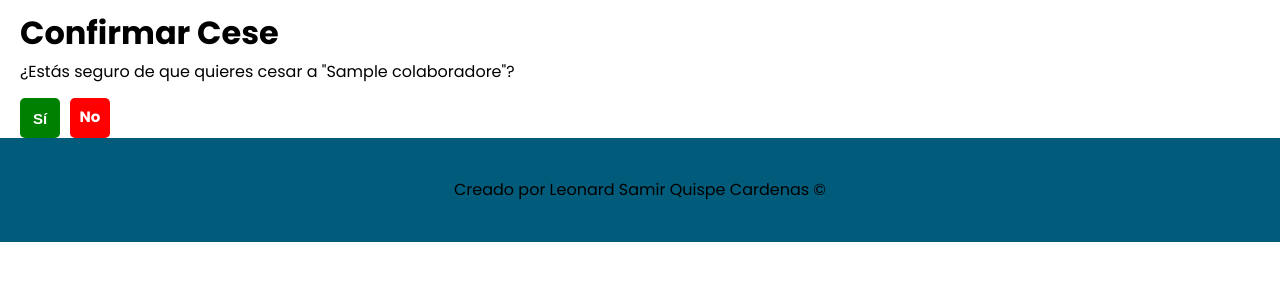
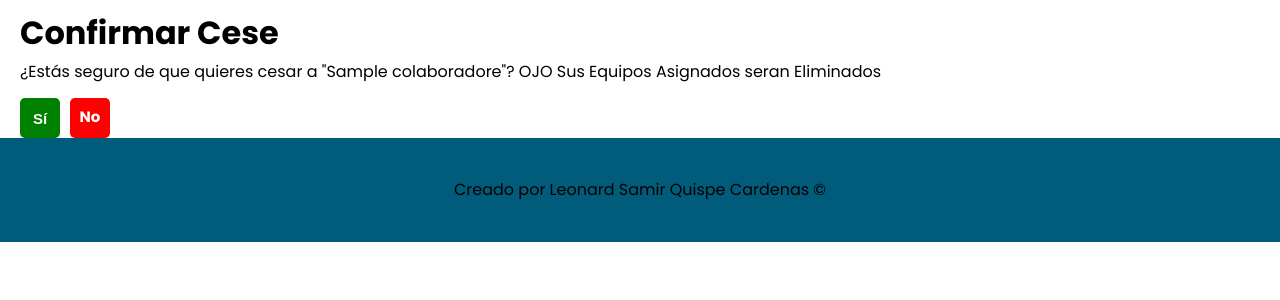
Before and after one commit to ViTh0X/incasur-projecto, a Django app: page /colaboradores/cesar-colaborador/1/ in a window 1280 px wide. Shown: the part 64-364 px from the top of the page. Run offline with Django 5.2, Linux system fonts and the light colour scheme; a user stored in the database is signed in; tables that the repository leaves empty hold one stand-in row (values such as "Sample post"); parts of the project's set-up code (start-up, migrations or seed data) failed here and were passed over; some libraries are stand-ins or nearby versions.

Commit message:
Agregrando el modelo equipos informaticos ti

```diff
--- a/AdministradorTI/colaboradores/views.py
+++ b/AdministradorTI/colaboradores/views.py
@@ -19,7 +19,7 @@ from inventario_hardware.models import inventario_hardware, faltantes_inventario
 from inventario_software.models import faltantes_inventario_software
 
 from .models import colaboradores, colaboradorForm, estado_colaboradores,colaboradorForm_editar
-from ips.models import tipo_estado_ips, ips, ipForm
+from ips.models import tipo_estado_ips, ips, ipForm, equipos_informaticos_ti
 
 from django.contrib.auth.decorators import login_required
 # Create your views here.
@@ -169,22 +169,17 @@ def editar_colaborador(request,pk):
 def cesar_colaborador(request,pk):
     colaborador = get_object_or_404(colaboradores,pk=pk)
     if request.method == 'POST':
-        ip_colaborador = get_object_or_404(ips,colaborador_asignado=colaborador)
+        pcs_laptops = ips.objects.filter(colaborador_asignado=colaborador)
+        equipos_informaticos = equipos_informaticos_ti.objects.filter(colaborador_asignado=colaborador)
         nombre_colaborador = colaborador.nombre_colaborador
 
         estado_colaborador = get_object_or_404(estado_colaboradores,pk=2)
         colaborador.estado_colaboradores = estado_colaborador
         colaborador.save()
 
-        estado_ocupado_ip = get_object_or_404(tipo_estado_ips,codigo_estado=2)
-        ip_colaborador.colaborador_asignado = None
-        ip_colaborador.tipo_equipo_asignado = None
-        ip_colaborador.marca_equipo_asignado = None
-        ip_colaborador.modelo_equipo_asignado = None
-        ip_colaborador.oficina = None
-        ip_colaborador.codigo_estado = estado_ocupado_ip
-        ip_colaborador.save()
-
+        pcs_laptops.delete()
+        equipos_informaticos.update(colaborador_asignado=None)
+        #MAs eficiente que editar con .save() porque lo hace todo de golpe
         try:
             cuenta_forticlient = get_object_or_404(cuentas_forticlient,usuario_asignado=nombre_colaborador)
             cuenta_forticlient.usuario_asignado = None
--- a/AdministradorTI/templates/colaboradores/confirmar_cesar.html
+++ b/AdministradorTI/templates/colaboradores/confirmar_cesar.html
@@ -4,7 +4,7 @@
 <body>
     <div class="confirmar__cesar contenedor">
         <h1 class="no-margin">Confirmar Cese</h1>
-        <p class="no-margin" >¿Estás seguro de que quieres cesar a "{{ colaborador.nombre_colaborador }}"?</p>
+        <p class="no-margin" >¿Estás seguro de que quieres cesar a "{{ colaborador.nombre_colaborador }}"?  OJO Sus Equipos Asignados seran Eliminados</p>
         <div class="confirmar__cesar--opciones">
             <form method="POST">
                 {% csrf_token %}
--- a/AdministradorTI/templates/ips/listar_equipos_informaticos_ti.html
+++ b/AdministradorTI/templates/ips/listar_equipos_informaticos_ti.html
@@ -7,7 +7,7 @@
             <h1 class="no-margin">Lista de Equipos Informaticos TI:</h1>
             <div class="opciones__table">
                 <div class="opciones__table--buscador">
-                    <input type="text" name="nombre" id="pista_nombre" placeholder="Ingrese Rol Ejm: Servidor Proxmox">
+                    <input type="text" name="nombre" id="pista_nombre" placeholder="Ingrese Rol Ejm: 'servidor' 'proxmox'">
                     <button hx-get="{% url 'filtrar_equipos_ti_nombres' %}"
                     hx-target="#listado_equipos"
                     hx-include="#pista_nombre"
```
